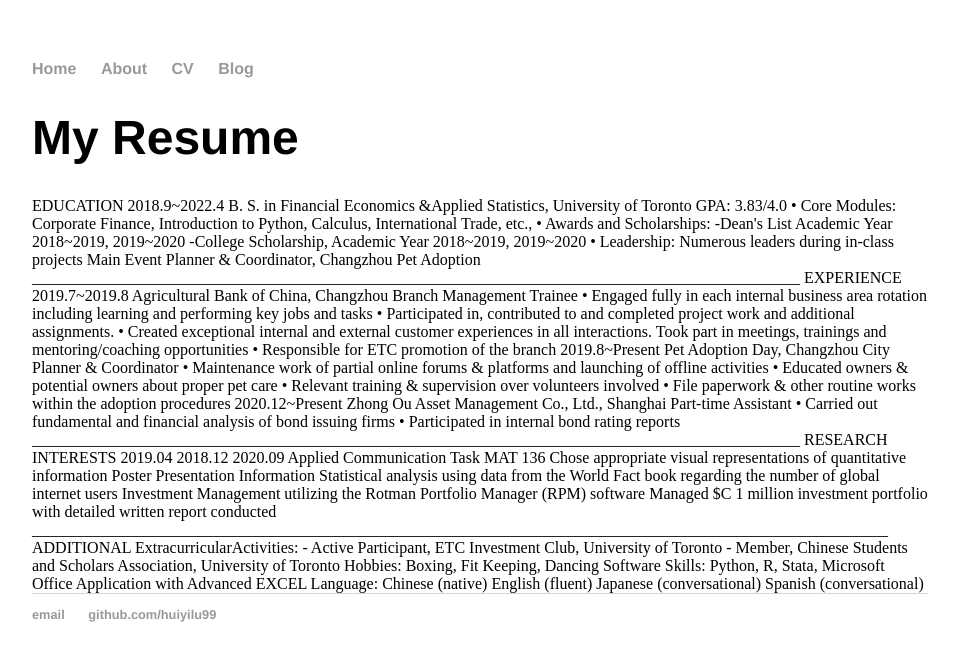
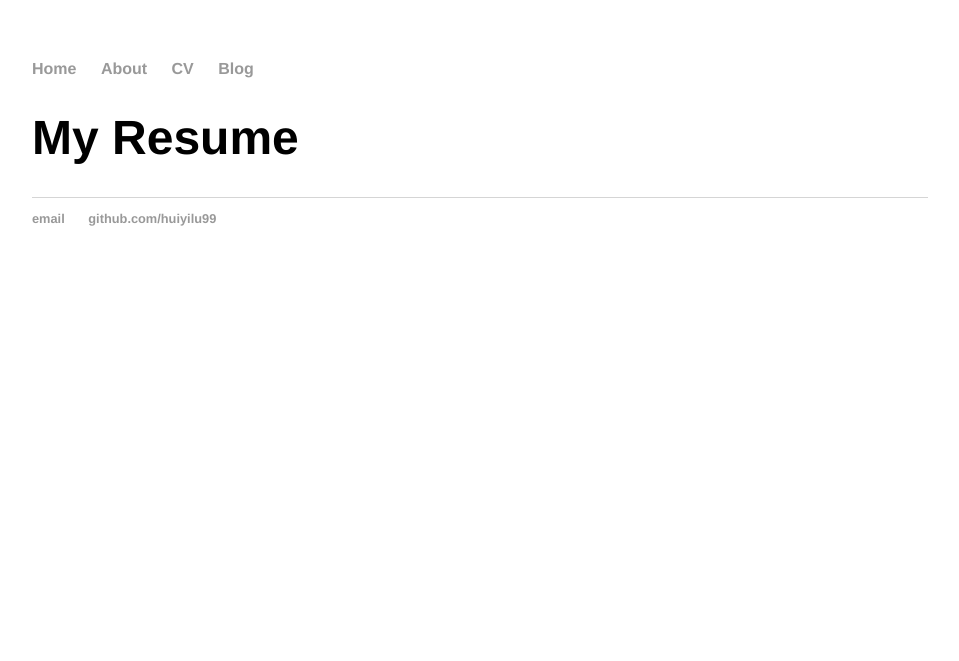
Before and after one commit to huiyilu99/huiyilu99.github.io, a Jekyll site: the page built from cv/index.html, in a window 1280 px wide. Shown: the top 661 px of the page, without its empty margins (160-1119 px from the left). Built offline with Jekyll 4.4.1, drawn with Linux system fonts in a browser that asks for light colours.

Commit message:
Update index.html

```diff
--- a/cv/index.html
+++ b/cv/index.html
@@ -3,45 +3,3 @@ layout: default
 title: My Resume
 ---
  <h1>{{ page.title }}</h1>
-EDUCATION
-2018.9~2022.4
-B. S. in Financial Economics &Applied Statistics, University of Toronto GPA: 3.83/4.0
-• Core Modules: Corporate Finance, Introduction to Python, Calculus, International Trade, etc.,
-• Awards and Scholarships:
--Dean's List Academic Year 2018~2019, 2019~2020
--College Scholarship, Academic Year 2018~2019, 2019~2020 • Leadership: Numerous leaders during in-class projects
-Main Event Planner & Coordinator, Changzhou Pet Adoption
-________________________________________________________________________________________________
-EXPERIENCE
-2019.7~2019.8
-Agricultural Bank of China, Changzhou Branch
-Management Trainee
-• Engaged fully in each internal business area rotation including learning and performing key jobs and tasks
-• Participated in, contributed to and completed project work and additional assignments.
-• Created exceptional internal and external customer experiences in all interactions. Took part
-in meetings, trainings and mentoring/coaching opportunities
-• Responsible for ETC promotion of the branch
-2019.8~Present Pet Adoption Day, Changzhou City
-Planner & Coordinator
-• Maintenance work of partial online forums & platforms and launching of offline activities • Educated owners & potential owners about proper pet care
-• Relevant training & supervision over volunteers involved
-• File paperwork & other routine works within the adoption procedures
-2020.12~Present Zhong Ou Asset Management Co., Ltd., Shanghai
-Part-time Assistant
-• Carried out fundamental and financial analysis of bond issuing firms
-• Participated in internal bond rating reports
-________________________________________________________________________________________________
-RESEARCH INTERESTS
-2019.04 2018.12
-2020.09
-Applied Communication Task MAT 136
-Chose appropriate visual representations of quantitative information
-Poster Presentation Information
-Statistical analysis using data from the World Fact book regarding the number of global internet users
-Investment Management utilizing the Rotman Portfolio Manager (RPM) software
-Managed $C 1 million investment portfolio with detailed written report conducted
-___________________________________________________________________________________________________________
-ADDITIONAL ExtracurricularActivities:
-- Active Participant, ETC Investment Club, University of Toronto
-- Member, Chinese Students and Scholars Association, University of Toronto Hobbies: Boxing, Fit Keeping, Dancing
-Software Skills: Python, R, Stata, Microsoft Office Application with Advanced EXCEL Language: Chinese (native) English (fluent) Japanese (conversational) Spanish (conversational)
```
